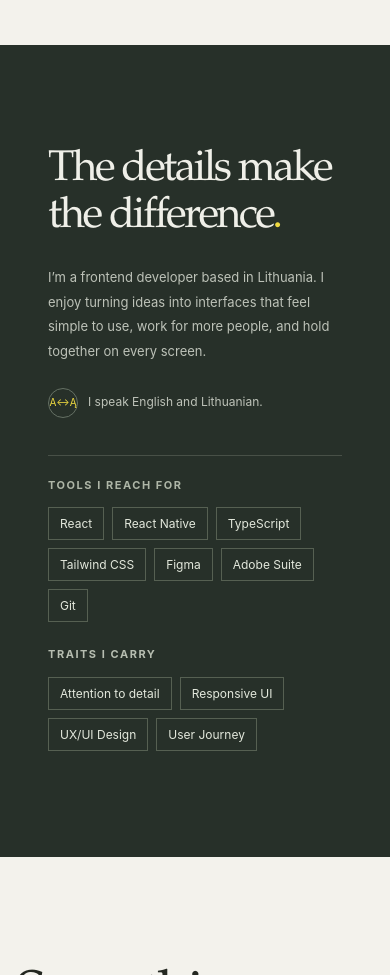
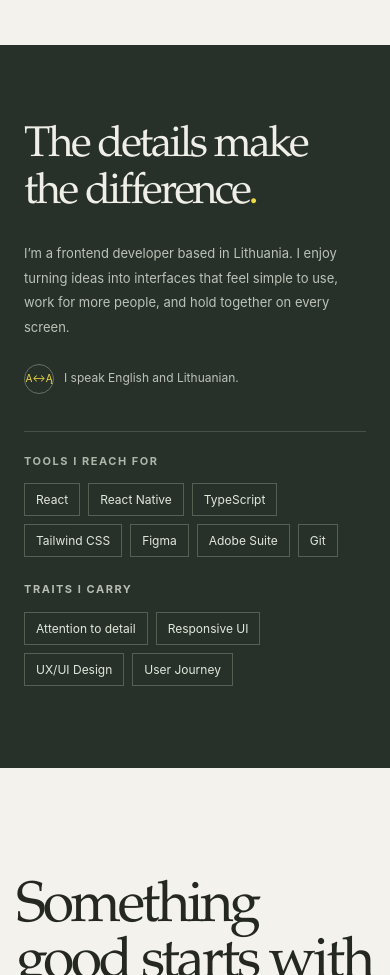
Before and after one commit to RamunasMalisauskas/portfolio, a React (Vite) app: page / in a window 390 px wide. Shown: the part 2480-3455 px from the top of the page. Built offline with nearby package versions, Linux system fonts and the light colour scheme.

Commit message:
spacing style fix

```diff
--- a/src/App.css
+++ b/src/App.css
@@ -1139,7 +1139,6 @@ a:hover {
     font-size: 28px;
   }
   .about-section__inner {
-    padding: 24px;
     grid-template-columns: 0.6fr 1.4fr;
     gap: 36px;
   }
@@ -1277,7 +1276,6 @@ a:hover {
     right: 10%;
   }
   .about-section__inner {
-    padding: 24px;
     grid-template-columns: 1fr;
     gap: 39px;
   }
--- a/src/components/Contact.tsx
+++ b/src/components/Contact.tsx
@@ -21,9 +21,7 @@ function Contact() {
     >
       <div className="contact-section__body">
         <h2 id="contact-title">
-          Something good
-          <br />
-          starts with{" "}
+          Something good starts with{" "}
           <span className="highlight-word">
             hello<span className="highlight-word__dot">.</span>
           </span>
```
